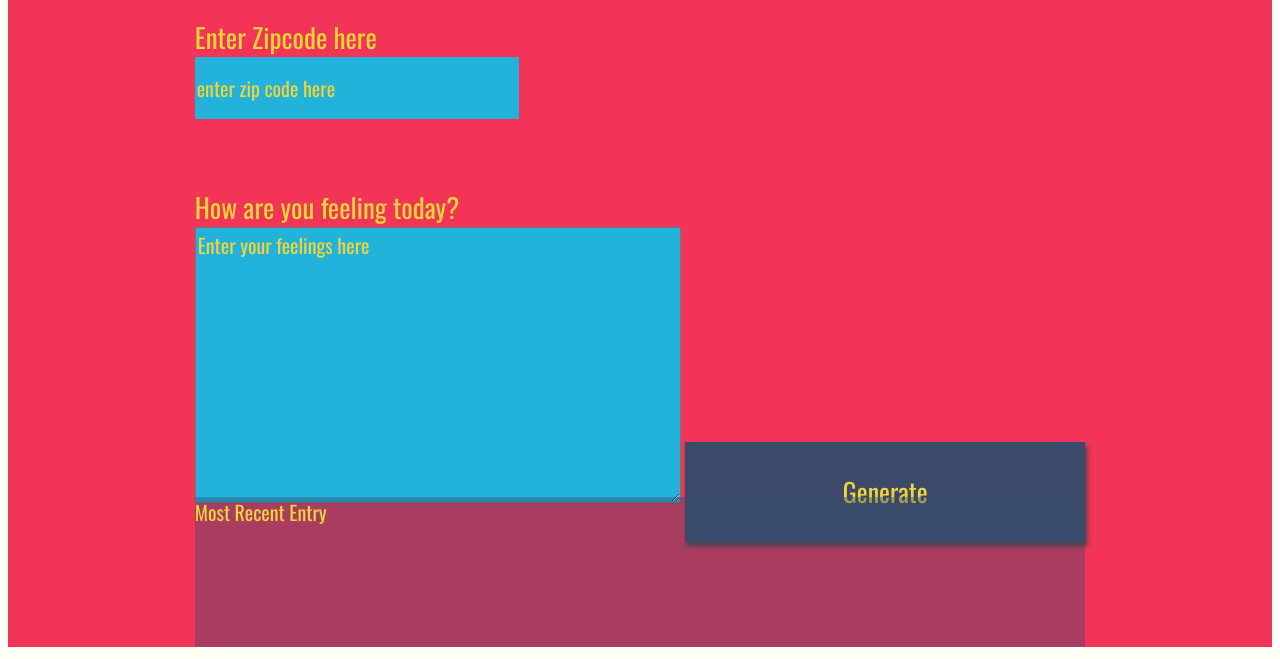
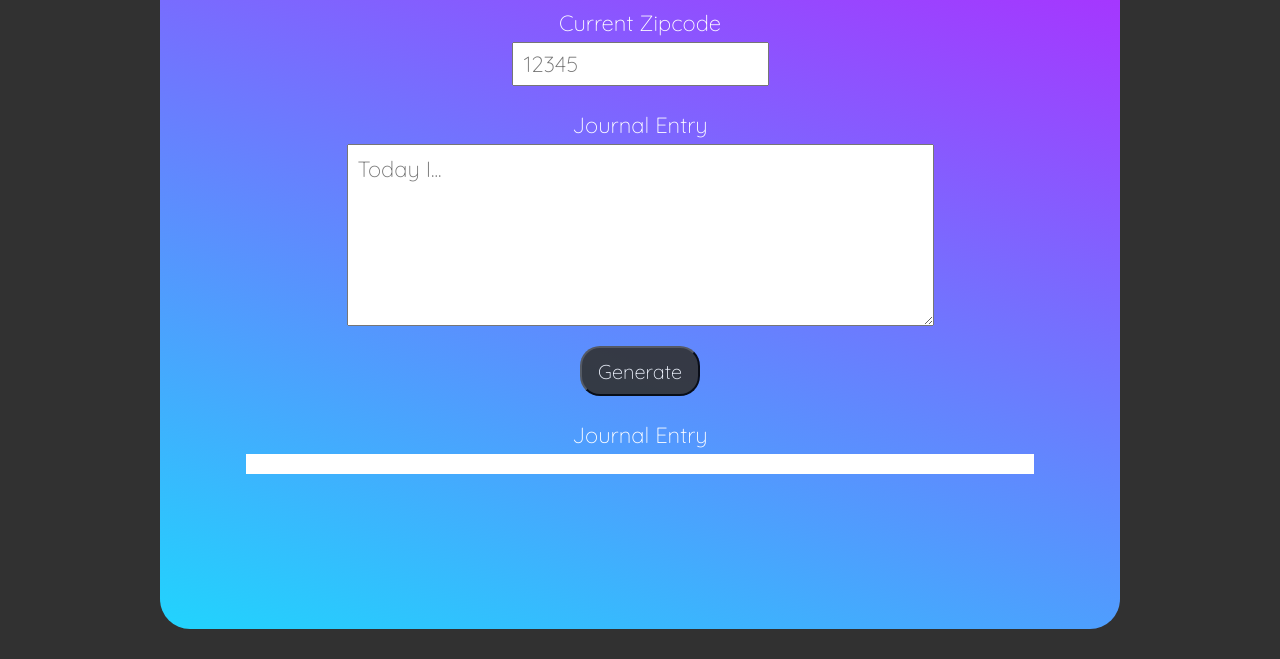
Before and after one commit to bnelson13/weather-journal, a plain HTML site: page website/index.html in a window 1280 px wide. Shown: the part 161-820 px from the top of the page. Drawn offline with nearby package versions, Linux system fonts and the light colour scheme; a web font is replaced by a local one.

Commit message:
Updated the CSS styling

```diff
--- a/website/app.js
+++ b/website/app.js
@@ -22,10 +22,11 @@ function clickWeather(e) {
             weather: data.weather[0].description,
             date: newDate,
             feelings: feelings
-        }).then(
+            })
+    })
+    .then(
         function(){
             updateUI()
-        })
     })
 }
 
@@ -69,9 +70,12 @@ const postData = async ( url = '', data = {})=>{
     const request = await fetch('/all');
     try{
         const allData = await request.json();
-        document.getElementById('date').innerHTML = allData.date;
-        document.getElementById('temp').innerHTML = allData.temp;
-        document.getElementById('content').innerHTML = allData.feelings;
+        console.log(allData[0].date);
+        console.log(allData[0].temperature);
+        console.log(allData[0].feelings);
+        document.getElementById('date').innerHTML = `Today's date is ${allData[0].date}`;
+        document.getElementById('temp').innerHTML = `Current Temperature is ${allData[0].temperature}`;
+        document.getElementById('content').innerHTML = allData[0].feelings;
     } catch (error) {
         console.log("Update Error", error);
     }
--- a/website/index.html
+++ b/website/index.html
@@ -3,32 +3,37 @@
 <head>
 <meta charset="UTF-8">
 <title>Weather Journal</title>
-<link href="https://fonts.googleapis.com/css?family=Oswald:400,600,700|Ranga:400,700&display=swap" rel="stylesheet">
+<link href="https://fonts.googleapis.com/css2?family=Quicksand:wght@300;400;500;600;700&display=swap" rel="stylesheet">
 <link rel="stylesheet" href="style.css">
 </head>
  <body>
 <div id = "app">
-  <div class ="holder headline">
-    Weather Journal App
+
+  <div class ="headline">
+    The Weather Journal
   </div>
-  <div class ="holder zip">
-    <label for="zipCode">Enter Zipcode here</label>
-    <input type="text" id="zipCode" placeholder="enter zip code here">
+
+  <div class = "zip">
+    <label for="zipCode">Current Zipcode</label>
+    <input type="text" id="zipCode" placeholder="12345">
   </div>
-  <div class ="holder feel">
-    <label for="feelings">How are you feeling today?</label>
-    <textarea class= "myInput" id="feelings" placeholder="Enter your feelings here" rows="9" cols="50"></textarea>
-    <button id="generate" type = "submit"> Generate </button>
+
+  <div class ="feel">
+    <label for="feelings">Journal Entry</label>
+    <textarea id="feelings" class="myInput" placeholder="Today I..." rows="9" cols="50"></textarea>
   </div>
-  <div class ="holder entry">
-    <div class = "title">Most Recent Entry</div>
-   <div id = "entryHolder">
-    <div id = "date"></div>
-   <div id = "temp"></div>
-   <div id = "content"></div>
+
+  <button id="generate" type = "submit"> Generate </button>
+
+  <label class = "title">Journal Entry</label>
+
+  <div id = "entry">
+    <div class='entryPart' id = "date"></div>
+    <div class='entryPart' id = "temp"></div>
+    <div class='entryPart' id = "content"></div>
   </div>
-  </div>
-  </div>
+
+</div>
 <script src="app.js" type="text/javascript"></script>
 
 </body>
--- a/website/style.css
+++ b/website/style.css
@@ -1,89 +1,80 @@
 body{
-    background: #fffff8;
-    font-family: -apple-system, BlinkMacSystemFont, sans-serif;
+    background: #313131;
+    display: flex;
+    justify-content: center;
+    margin: 0;
 }
 
-#app{
-    display: grid;
-    grid-auto-rows: minmax(150px, auto);
-    /* grid-template-columns:  */
-    height:100vh;
-    background: #f23557;
-    color: #f0d43a;
-    justify-content: center;
-    grid-gap: 1em;
+* {
+    /* border: .1px solid black; */
+    font-family: Quicksand, sans-serif;
+    font-weight: 300;
+    color: white;
+}
+
+#app {
+    display: flex;
+    border-radius: 30px;
+    flex-direction: column;
+    margin: 30px 0;
+    width: 75%;
+    height: 95vh;
+    background-color: #21D4FD;
+    background-image: linear-gradient(19deg, #21D4FD 0%, #B721FF 100%);
     font-size: 20px;
+    align-items: center;
     font-family: 'Oswald', sans-serif;
 }
 
-/* .holder{
-
-} */
-
-.entry{
-    background: rgba(59, 74, 107, .4);
+.headline {
+    margin: 30px 0px;
+    font-size: 60px;
+    font-weight: 400;
 }
 
-/* #entryHolder{
+label{
+    display:flex;
+    font-size: 22px;
+    justify-content: center;
+    padding: 5px;
+}
+
+.zip {
+    margin-bottom: 20px;
+    justify-content: center;
+    display: flex;
+    flex-direction: column;
+}
+
+#zipCode {
+    font-size: 22px;
+    color: black;
+    padding: 0px 10px;
+    height: 40px;
 
 }
 
-#date{
-
+button {
+    width: 120px;
+    height: 50px;
+    border-radius: 20px;
+    opacity: .9;
+    background: #313131;
+    color: white;
+    font-size: 20px;
+    margin-bottom: 20px;
+    cursor: pointer;
 }
 
-#temp{
-
+#feelings {
+    display: block;
+    font-size: 22px;
+    color: black;
+    padding: 10px;
+    height: 160px;
+    margin-bottom: 20px;
 }
 
-#content{
-
-}
-
-.headline {
-
-}
-.title{
-
-} */
-
-/*  Basic Styling To Override Default For Basic HTML Elements */
-label{
-    display:block;
-    font-size: 27px;
-}
-
-input{
-    display:block;
-    height: 60px;
-    width: 320px;
-    background:#22b2da;
-    color: #f0d43a;
-    font-size: 20px;
-    font-family: 'Oswald', sans-serif;
-    border: none;
-}
-
-button{
-    width: 400px;
-    height: 100px;
-    background: #3b4a6b;
-    color: #f0d43a;
-    font-size: 26px;
-    font-family: 'Oswald', sans-serif;
-    border: none;
-    box-shadow: 2px 4px 5px #444;
-}
-h1{
-    font-size: 36px;
-}
-
-textarea{
-    background:#22b2da;
-    color: #f0d43a;
-    font-size: 20px;
-    font-family: 'Oswald', sans-serif;
-}
 /* Reset style for HTML element on active to have no border*/
 input:focus,
 select:focus,
@@ -91,21 +82,24 @@ textarea:focus,
 button:focus {
     outline: none;
 }
-/* Style for Placeholder Text*/
-::placeholder { /* Firefox, Chrome, Opera */
-    color: #f0d43a;
-    font-family: 'Oswald', sans-serif;
 
+button:hover
+{
+    color: #313131;
+    background-color: white;
+    transition: all .7s ease;
 }
 
-:-ms-input-placeholder { /* Internet Explorer 10-11 */
-    color: #f0d43a;
-    font-family: 'Oswald', sans-serif;
-
+#entry {
+    background-color: white;
+    padding: 10px;
+    width: 80%;
+    opacity: 1;
+    color: black;
 }
 
-::-ms-input-placeholder { /* Microsoft Edge */
-    color: #f0d43a;
-    font-family: 'Oswald', sans-serif;
 
+.entryPart {
+    color: black;
+    opacity: 1;
 }
```
